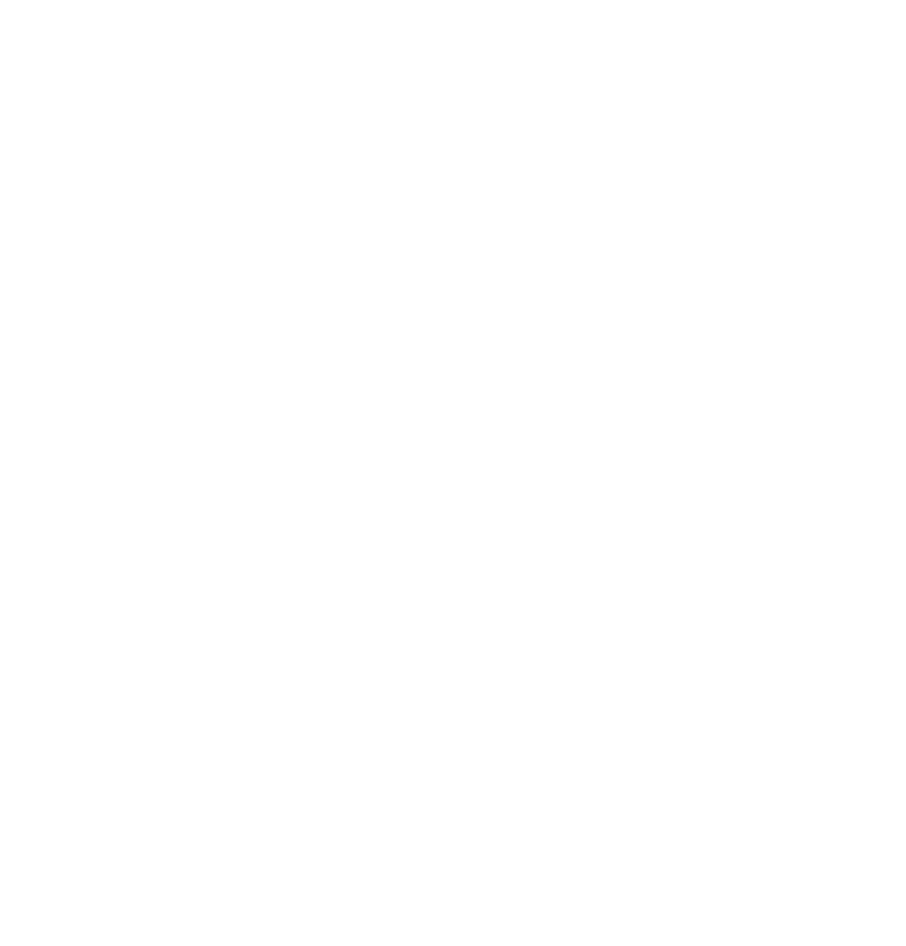
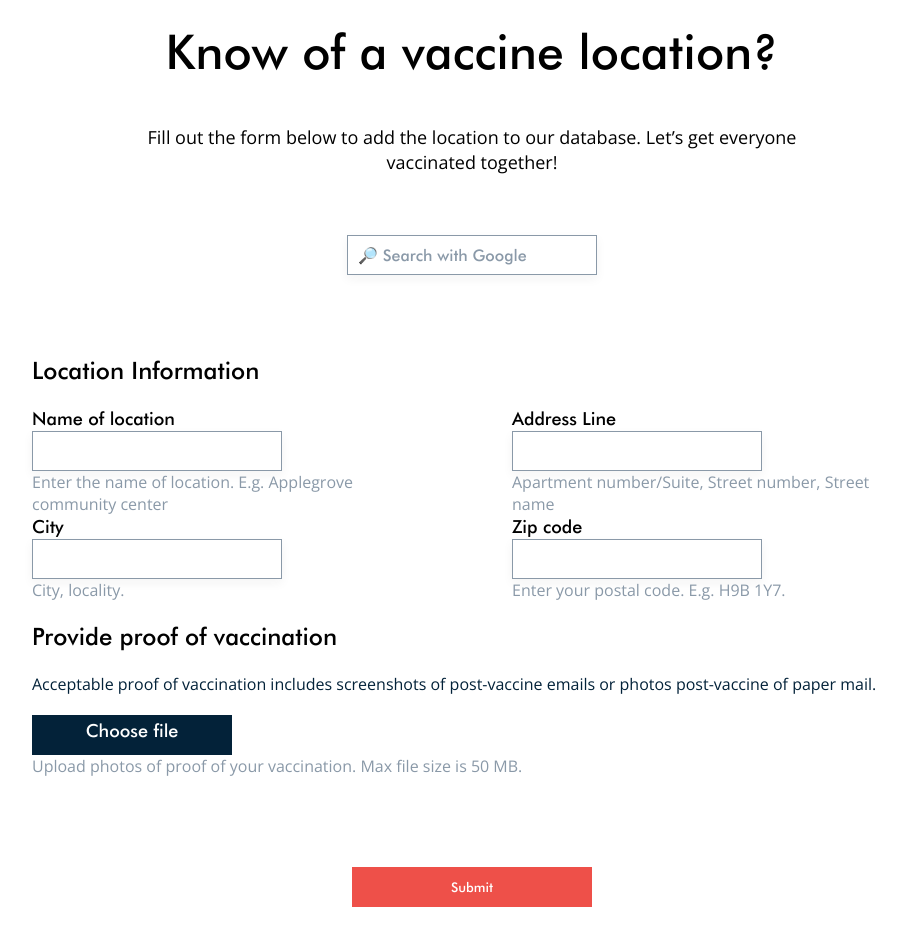
Before and after one commit to kathleenliang/hotspotter, a React (Create React App) app in the folder frontend/: page /submit in a window 1280 px wide. Shown: the part 240-1186 px from the top of the page, without its empty margins (168-1074 px from the left). Before the commit the page ends 800 px from the top, so only its background shows below. Built offline with nearby package versions, Linux system fonts and the light colour scheme.

Commit message:
add UI for submit location

```diff
--- a/frontend/src/App.css
+++ b/frontend/src/App.css
@@ -205,3 +205,121 @@ button {
 .active a {
   text-decoration: none;
 }
+
+.submit-subtitle {
+  font-family: 'Futura';
+  font-style: normal;
+  font-weight: 500;
+  font-size: 24px;
+  line-height: 32px;
+  color: #000000;
+}
+
+.submit-label {
+  font-family: 'Futura';
+  font-style: normal;
+  font-weight: 500;
+  font-size: 18px;
+  line-height: 24px;
+  text-align: left;
+}
+
+.submit-form-fields {
+  display: flex;
+  justify-content: space-between;
+}
+
+.file-btn {
+  font-family: 'Futura';
+  width: 200px;
+  height: 40px;
+  background-color: #032239;
+  color: #FFFFFF;
+  border: none;
+  text-align: center;
+  font-size: 18px;
+}
+
+.info {
+  font-family: 'Open Sans';
+  font-style: normal;
+  font-weight: normal;
+  font-size: 16px;
+  line-height: 22px;
+  /* identical to box height */
+
+  display: flex;
+  align-items: center;
+
+  /* Accent Colour */
+
+  color: #8A99A8;
+}
+
+.submit-description {
+  font-family: 'Open Sans';
+  font-style: normal;
+  font-weight: normal;
+  font-size: 18px;
+  line-height: 25px;
+  text-align: center;
+  padding: 0 300px;
+  padding-bottom: 60px;
+
+  color: #000000;
+}
+
+.search-input {
+  width: 250px;
+  height: 40px;
+  background: #FFFFFF;
+  font-family: 'Futura';
+  font-size: 16px;
+  padding-left: 10px;
+
+  border: 1px solid #8A99A8;
+  box-sizing: border-box;
+  box-shadow: 0px 4px 10px rgba(49, 42, 42, 0.05);
+}
+
+.center {
+  text-align: center;
+}
+
+.submit-form {
+  padding: 60px 200px;
+}
+
+.submit-subtitle {
+  text-align: left;
+  padding: 20px 0;
+}
+
+.submit-vax {
+  font-family: 'Open Sans';
+  font-style: normal;
+  font-weight: normal;
+  font-size: 16px;
+  line-height: 22px;
+  /* identical to box height */
+
+  display: flex;
+  align-items: center;
+
+  /* Text */
+
+  color: #032239;
+}
+
+.left {
+  padding-top: 20px;
+  text-align: left;
+}
+
+.submit-label-section {
+  width: 400px;
+}
+
+input[type="file"] {
+  display: none;
+}
--- a/frontend/src/components/SubmitLocationPage.js
+++ b/frontend/src/components/SubmitLocationPage.js
@@ -4,7 +4,64 @@ class SubmitLocationPage extends Component {
     render() {
         return (
             <div>
-                submit
+                <div class="main-text">Know of a vaccine location?</div>
+                <div class="submit-description">Fill out the form below to add the location to our database. Let’s get everyone vaccinated together!</div>
+                <div class="center">
+                    <input class="search-input" type="text" value="" placeholder="&#x1F50E;&#xFE0E; Search with Google"/>
+                </div>
+                <form class="submit-form">
+                    <div class="submit-subtitle">Location Information</div>
+                    <div class="submit-form-fields">
+                        <div class="submit-label-section">
+                            <label class="submit-label">
+                                Name of location
+                                <br />
+                                <input id="name" name="name" class="pc-input" type="text"/>
+                                <span class="info">Enter the name of location. E.g. Applegrove community center</span>
+                            </label>
+                        </div>
+                        <div class="submit-label-section">
+                            <label class="submit-label">
+                                Address Line
+                                <br />
+                                <input id="address" name="address" class="pc-input" type="text"/>
+                                <span class="info">Apartment number/Suite, Street number, Street name</span>
+                            </label>
+                        </div>
+                    </div>
+                    <div class="submit-form-fields">
+                        <div class="submit-label-section">
+                            <label class="submit-label">
+                                City
+                                <br />
+                                <input id="city" name="city" class="pc-input" type="text"/>
+                                <span class="info">City, locality.</span>
+                            </label>
+                        </div>
+                        <div class="submit-label-section">
+                            <label class="submit-label">
+                                Zip code
+                                <br />
+                                <input id="postalCode" name="postalCode" class="pc-input" type="text"/>
+                                <span class="info">Enter your postal code. E.g. H9B 1Y7.</span>
+                            </label>
+                        </div>
+                    </div>
+                    <div class="submit-subtitle">Provide proof of vaccination</div>
+                    <div class="submit-vax">Acceptable proof of vaccination includes screenshots of post-vaccine emails or photos post-vaccine of paper mail. </div>
+                    <div class="left">
+                    <label class="file-btn">
+                        <input type="file"/>
+                        Choose file
+                    </label>
+                    </div>
+                    <div>
+                    <span class="info">Upload photos of proof of your vaccination. Max file size is 50 MB.</span>
+                    </div>
+                    <div class="submit-btn-container">
+                        <input type="submit" value="Submit" class="submit-btn" />
+                    </div>
+                </form>
             </div>
         );
     }
```
